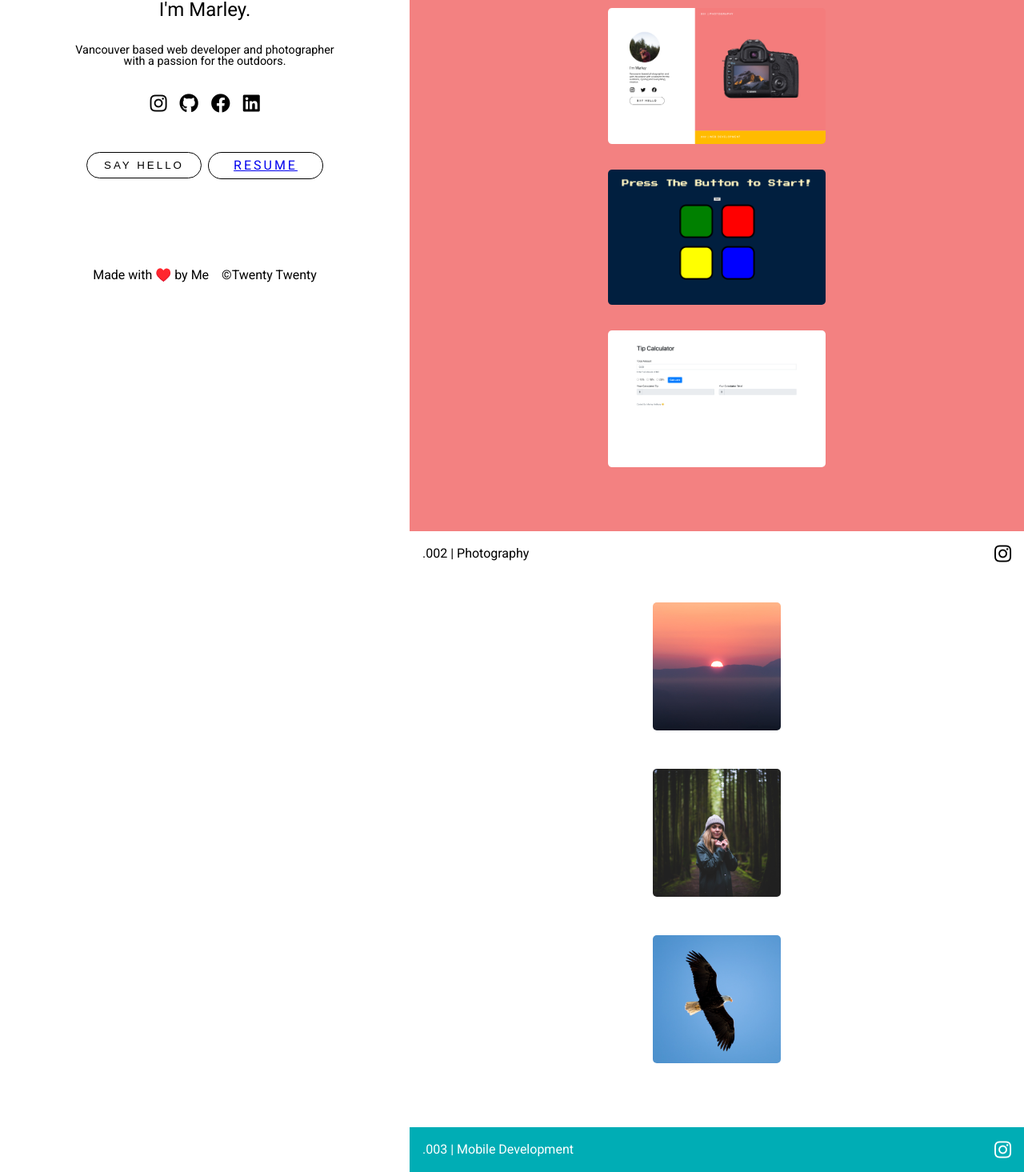
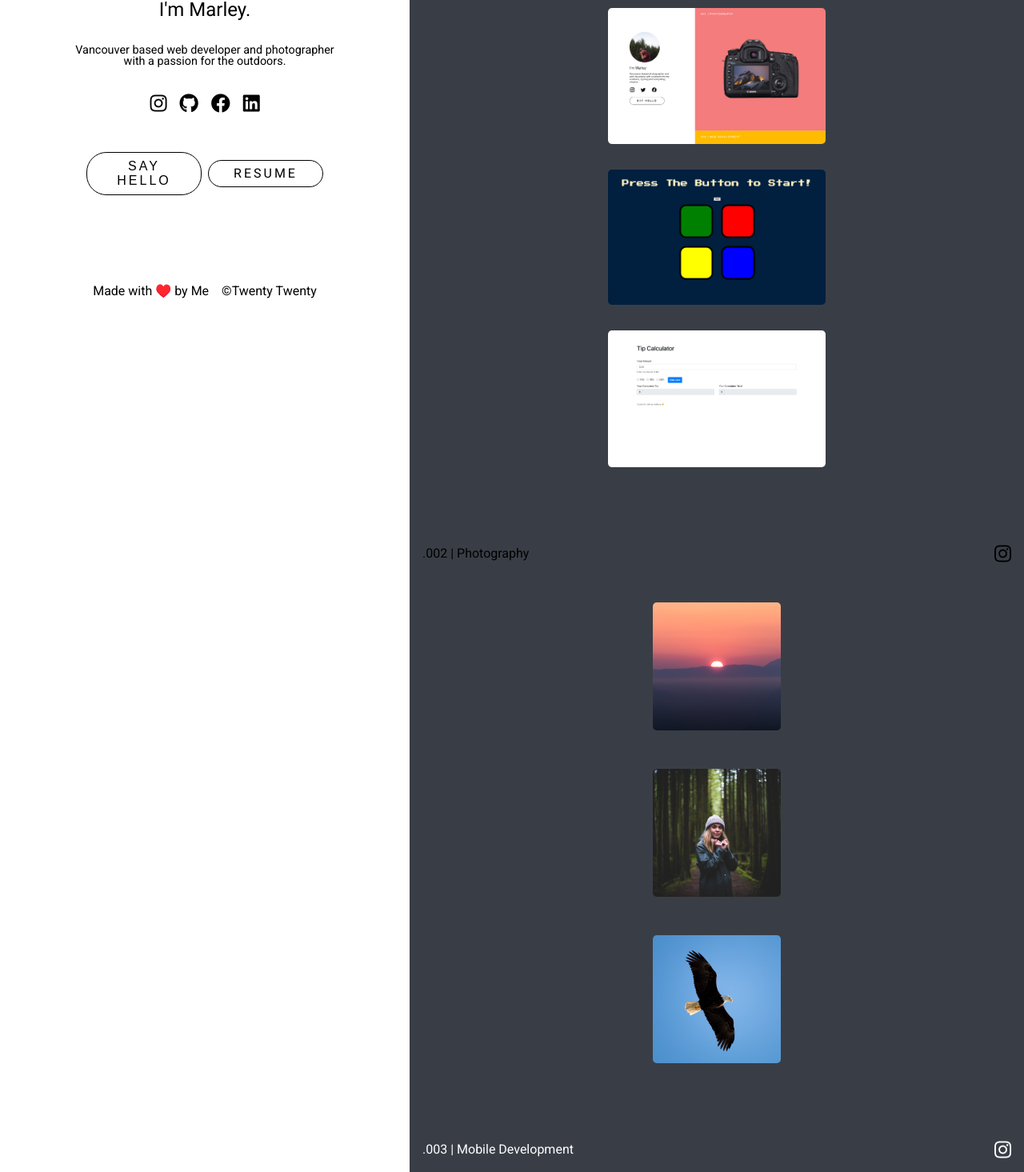
Before and after one commit to marleyanthony/portfolio-v4, a React (Create React App) app: page / in a window 1280 px wide. Shown: the part 307-1772 px from the top of the page at 80% size. Built offline with nearby package versions, Linux system fonts and the light colour scheme.

Commit message:
styling and functionality for resume downlaod btn

```diff
--- a/src/components/HomeAbout.jsx
+++ b/src/components/HomeAbout.jsx
@@ -1,6 +1,7 @@
 import React from 'react';
 import me from '../assets/avatars/marley.jpg';
 import { Link } from 'react-router-dom';
+import resume from '../assets/resume/resume.pdf';
 
 const HomeAbout = () => {
   return (
@@ -31,8 +32,7 @@ const HomeAbout = () => {
         </div>
         <div className="home-about__btn-wrapper">
           <button className="home-about__btn home-about__btn--hello">Say Hello</button>
-          {/* <button className="home-about__btn home-about__btn--resume">My Resume</button> */}
-          <a href="resume.pdf" className="home-about__btn" download>Resume</a>
+          <a href={resume} className="home-about__btn home-about__btn--resume" download>Resume</a>
         </div>
         <div className="home-about__footer-content-wrapper">
           <h1 className="home-about__footer-content">Made with <span role="img" aria-label="heart">♥️</span> by Me</h1>
--- a/src/styles/app.css
+++ b/src/styles/app.css
@@ -146,6 +146,7 @@ input {
 
 .home-about__btn--hello {
   margin-right: 0.5rem;
+  font-size: 1rem;
 }
 
 @media (min-width: 768px) {
@@ -158,6 +159,11 @@ input {
   .home-about__btn--hello {
     margin-bottom: 0;
   }
+}
+
+.home-about__btn--resume {
+  text-decoration: none;
+  color: #000;
 }
 
 @media (min-width: 768px) {
@@ -207,7 +213,7 @@ input {
 }
 
 .web {
-  background-color: #f38181;
+  background-color: #393e46;
   text-align: center;
   padding: 0 0 3rem;
 }
@@ -282,7 +288,7 @@ input {
 }
 
 .photo {
-  background-color: #fff;
+  background-color: #393e46;
   padding: 0 0 2rem;
 }
 
@@ -328,7 +334,7 @@ input {
 }
 
 .mobile {
-  background-color: #00adb5;
+  background-color: #393e46;
 }
 
 .mobile__header-wrapper {
--- a/src/styles/partials/_homeAbout.scss
+++ b/src/styles/partials/_homeAbout.scss
@@ -70,6 +70,7 @@
 
     &--hello {
       margin-right: 0.5rem;
+      font-size: 1rem;
 
       @include tablet {
         margin-bottom: 1.5rem;
@@ -78,6 +79,11 @@
       @include desktop {
         margin-bottom: 0;
       }
+    }
+
+    &--resume {
+      text-decoration: none;
+      color: #000;
     }
 
     @include tablet {
--- a/src/styles/partials/_mobile.scss
+++ b/src/styles/partials/_mobile.scss
@@ -1,5 +1,5 @@
 .mobile {
-  background-color: $mobile-color;
+  background-color: #393e46;
 
    &__header-wrapper {
     @include section-header;
--- a/src/styles/partials/_photo.scss
+++ b/src/styles/partials/_photo.scss
@@ -1,5 +1,5 @@
 .photo {
-  background-color: $photo-color;
+  background-color: #393e46;
   padding: 0 0 2rem;
 
   &__header-wrapper {
--- a/src/styles/partials/_web.scss
+++ b/src/styles/partials/_web.scss
@@ -1,5 +1,5 @@
 .web {
-  background-color: $web-color;
+  background-color: #393e46;
   // height: 60vh;
   text-align: center;
   padding: 0 0 3rem;
```
Also changed, not shown: 1 other file (tests, documents, lock files or other folders).
